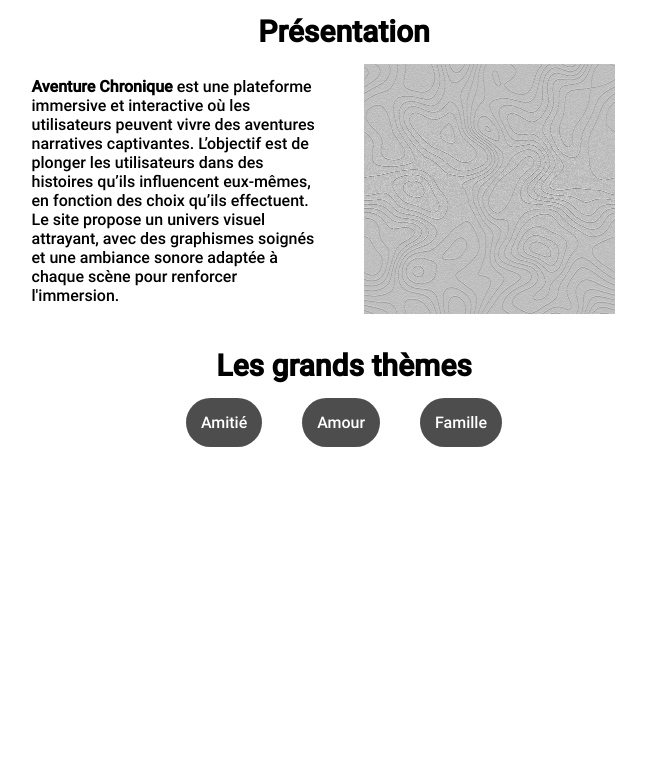
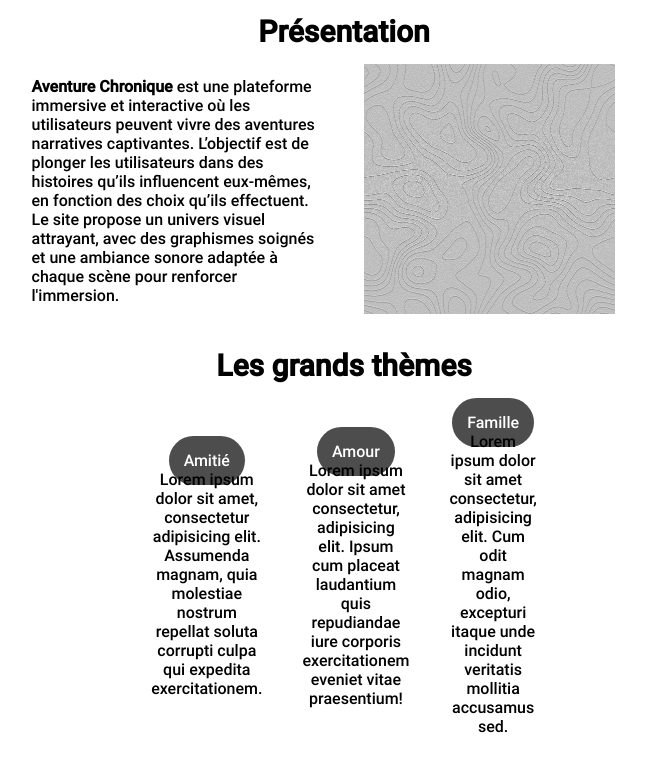
Before and after one commit to Singuila01/history, a PHP site: page / in a window 1280 px wide. Shown: the part 276-1042 px from the top of the page, without its empty margins (296-942 px from the left). Before the commit the page ends 723 px from the top, so only its background shows below. Run offline with PHP 8.4, Linux system fonts and the light colour scheme.

Commit message:
Modif page d'accueil

```diff
--- a/index.php
+++ b/index.php
@@ -25,12 +25,15 @@
             <div class="zones theme">
                 <div class="zone un">
                     <a href="">Amitié</a>
+                    <p>Lorem ipsum dolor sit amet, consectetur adipisicing elit. Assumenda magnam, quia molestiae nostrum repellat soluta corrupti culpa qui expedita exercitationem.</p>
                 </div>
                 <div class="zone deux">
                     <a href="">Amour</a>
+                    <p>Lorem ipsum dolor sit amet consectetur, adipisicing elit. Ipsum cum placeat laudantium quis repudiandae iure corporis exercitationem eveniet vitae praesentium!</p>
                 </div>
                 <div class="zone trois">
                     <a href="">Famille</a>
+                    <p>Lorem ipsum dolor sit amet consectetur, adipisicing elit. Cum odit magnam odio, excepturi itaque unde incidunt veritatis mollitia accusamus sed.</p>
                 </div>
             </div>
         </div>
```
